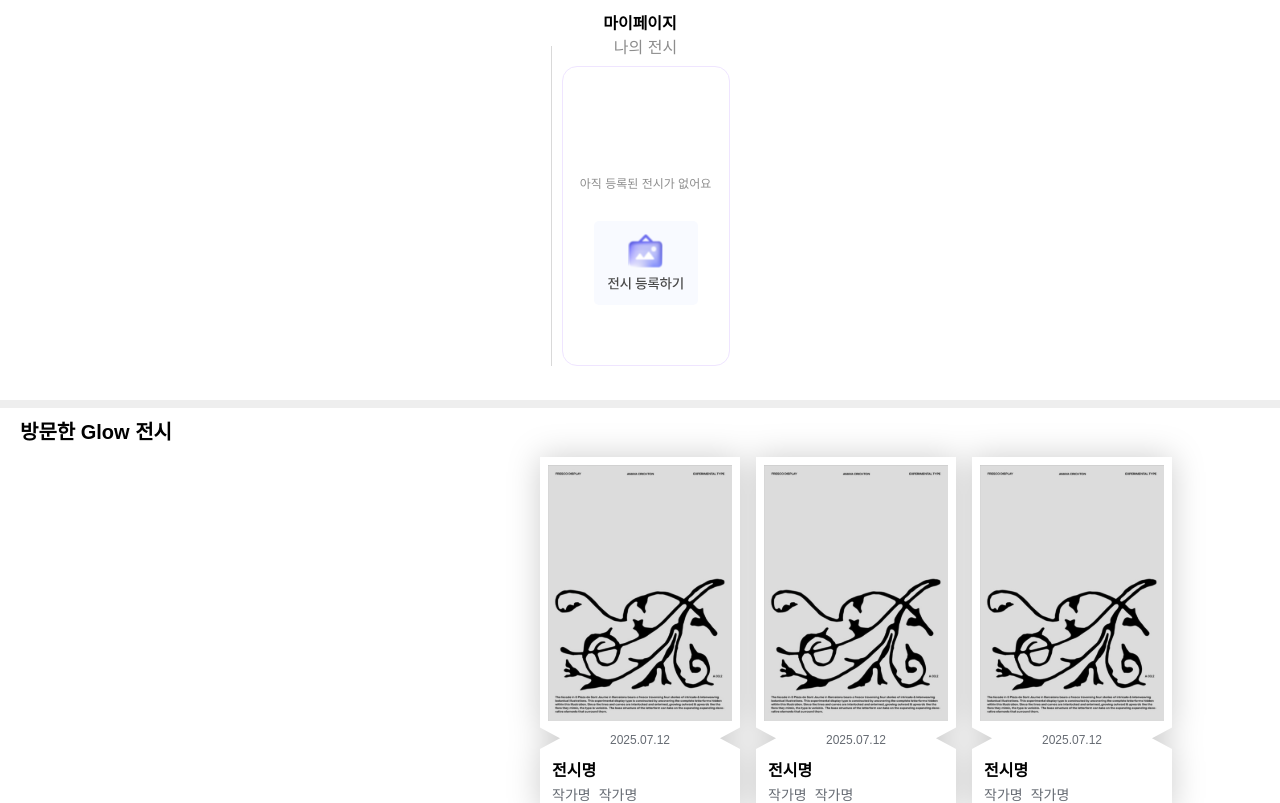
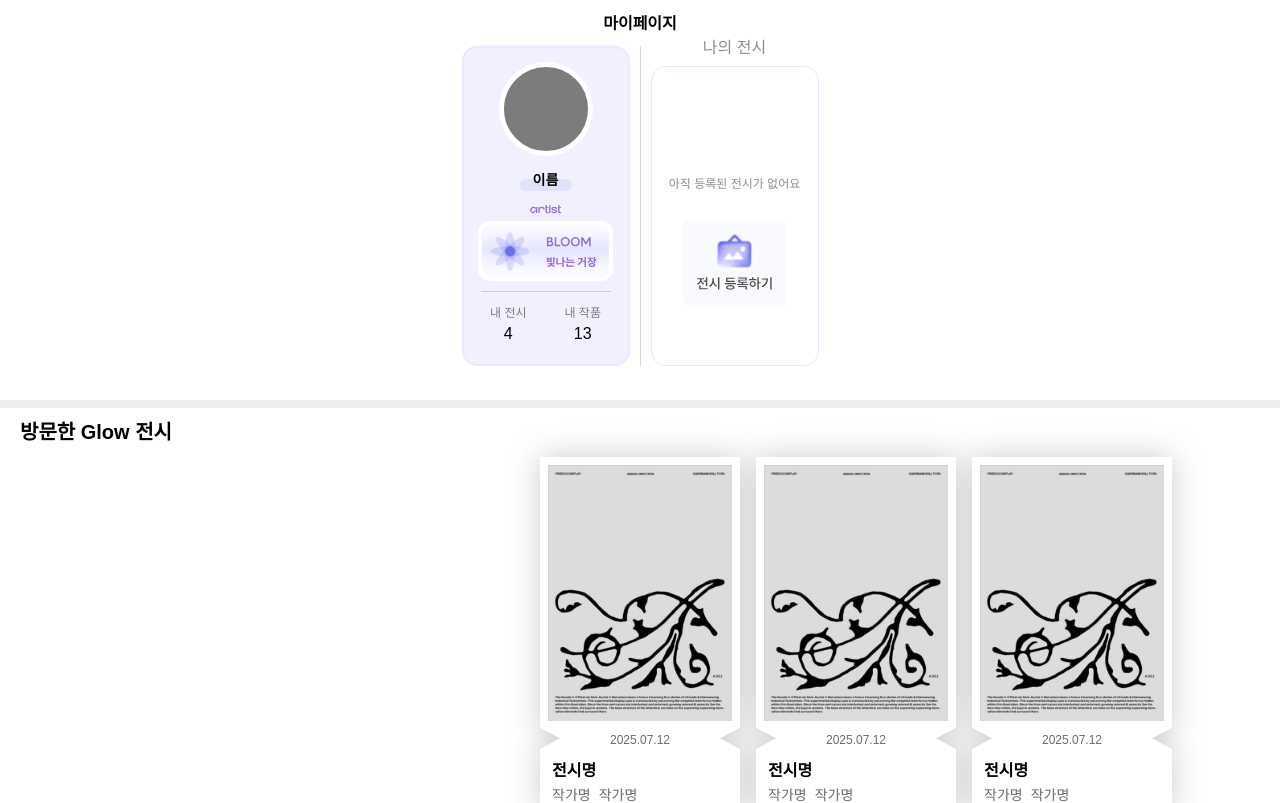
Before and after one commit to LikeLionHackathon/Hackathon-FrontEnd, a React (Vite) app: page /myPage in a window 1280 px wide. Shown: the top 803 px of the page. Built offline with nearby package versions, Linux system fonts and the light colour scheme; a web font is replaced by a local one.

Commit message:
feat: 마이페이지 프로필카드 수정

```diff
--- a/src/pages/MyPage.jsx
+++ b/src/pages/MyPage.jsx
@@ -5,14 +5,22 @@ import AddExhibitionModal from '../components/exhibition/AddExhibitionModal';
 import { useState } from 'react';
 import ellipsis from '../assets/Ellipse.svg';
 import Tag from '../components/ai/Tag';
+import artist_tag from '../assets/artist_tag.svg';
+import glow_glow from '../assets/glow_glow.svg';
+import glow_shine from '../assets/glow_shine.svg';
+import glow_spark from '../assets/glow_spark.svg';
+import glow_bloom from '../assets/glow_bloom.svg';
 
-export const MyPage = () => {
+export const MyPage = ({ exhibitionCount = 4, artworkCount = 13 }) => {
   const [openAdd, setOpenAdd] = useState(false);
 
   const handleAddExhibition = () => {
     setOpenAdd(true);
   };
 
+  const levels = [null, glow_glow, glow_shine, glow_spark];
+  const badgeSrc =
+    exhibitionCount >= 4 ? glow_bloom : (levels[exhibitionCount] ?? glow_glow);
   return (
     <div>
       <div className="flex mt-[12px] justify-center text-[16px] font-semibold text-center leading-[150%]">
@@ -22,6 +30,41 @@ export const MyPage = () => {
       {/* 상단 마이페이지, 프로필카드, 나의 전시 */}
       <div className="flex flex-row items-center gap-2.5 justify-center">
         {/* <img src={profileCard} alt="프로필카드" /> */}
+
+        {/* 프로필 카드부분 */}
+        <div className="w-[168px] h-[320px] rounded-[15px] border-lightpurple01 border-solid border-[2px] bg-lightpurple02">
+          <div className="flex flex-col items-center justify-center">
+            <div className="w-[94px] h-[94px] rounded-full bg-[#7c7c7c] mt-[14px] border-[#FFF] border-[5px]">
+              {/* <img src="" alt="" /> 프로필 사진 들어갈 자리 */}
+            </div>
+            <p className="text-[14px] font-[800] mt-[14px] z-10">이름</p>
+            <div className="w-[52px] h-[12px] shrink-0 rounded-[7.5px] bg-[#E1E1FE] -my-3 z-0" />
+            <div className="w-[32px] h-[16px] mt-[26px] z-5">
+              <img src={artist_tag} alt="" />
+            </div>
+
+            <div className="flex w-[136px] h-[60px] shrink-0">
+              <img src={badgeSrc} alt="exhibition glow badge" />
+            </div>
+
+            <div className="w-[130px] h-[1px] bg-grey06 mt-[10px]" />
+            <div className="flex flex-row mx-[18px] gap-[38px] mt-[12px]">
+              <div className="flex flex-col items-center">
+                <p className="text-[12px] text-[#7C7C7C] font-[400] leading-normal">
+                  내 전시
+                </p>
+                <p>{exhibitionCount}</p>
+              </div>
+              <div className="flex flex-col items-center">
+                <p className="text-[12px] text-[#7C7C7C] font-[400] leading-normal">
+                  내 작품
+                </p>
+                <p>{artworkCount}</p>
+              </div>
+            </div>
+          </div>
+        </div>
+
         <div className="flex  w-[1px] h-[320px] bg-grey05 justify-center" />
         <div className="flex flex-col items-center gap-1.5 h-[340px]">
           <p className="text-darkgrey01 font-14px leading-[150%]">나의 전시</p>
@@ -133,7 +176,7 @@ export const MyPage = () => {
       <div className="w-screen h-[8px] bg-grey04 mt-7 mb-[12px]" />
 
       <div className="flex flex-col px-5">
-        <div className='flex text-[20px] font-semibold'>좋아요한 GLOW 작가</div>
+        <div className="flex text-[20px] font-semibold">좋아요한 GLOW 작가</div>
         <div className="flex flex-row gap-4 mx- w-full mt-4">
           <div className="flex flex-col items-center w-[48px] h-[48px]">
             <img src={ellipsis} alt="" />
@@ -161,14 +204,17 @@ export const MyPage = () => {
       {/* 구분선 */}
       <div className="w-screen h-[8px] bg-grey04 mt-8 mb-[12px]" />
 
-      <div className='flex flex-col px-5'>
-        <div className='flex justify-between '>
-          <p className='text-[20px] font-semibold leading-1.25 mt-6'>가보고 싶어요 한 전시</p>
-          <p className='text-[16px] font-semibold font:pretendard leading-1.25 mt-6'>전체보기</p>
+      <div className="flex flex-col px-5">
+        <div className="flex justify-between ">
+          <p className="text-[20px] font-semibold leading-1.25 mt-6">
+            가보고 싶어요 한 전시
+          </p>
+          <p className="text-[16px] font-semibold font:pretendard leading-1.25 mt-6">
+            전체보기
+          </p>
         </div>
       </div>
       <div
-
         className="
               flex gap-4 overflow-x-auto snap-x snap-mandatory mt-4 items-center
               px-5 [-webkit-overflow-scrolling:touch]
```
Also changed, not shown: src/assets/artist_tag.svg (added), src/assets/glow_glow.svg (added). Lines whose indentation alone changed are shown as unchanged.
